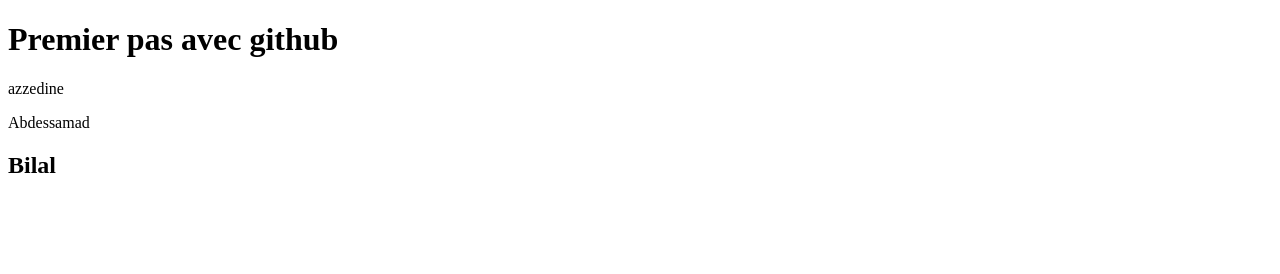
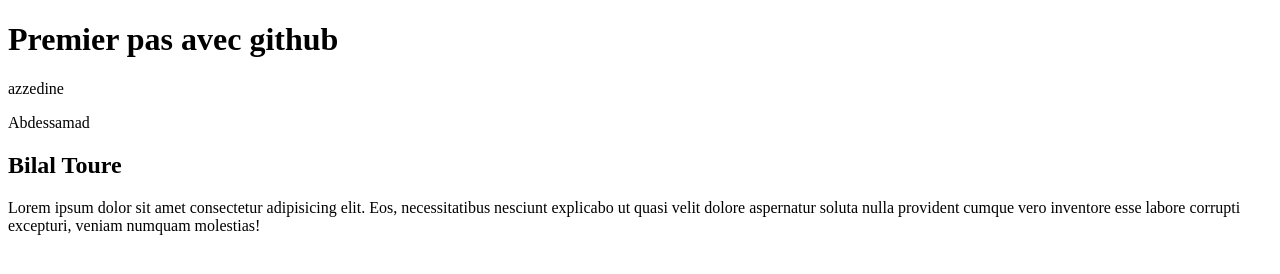
Before and after one commit to fadia13/coursgithub, a plain HTML site: page i,dex.html in a window 1280 px wide. Drawn offline with Linux system fonts and the light colour scheme.

Commit message:
Prenom Nom

```diff
--- a/i,dex.html
+++ b/i,dex.html
@@ -10,6 +10,7 @@
 
     <p>azzedine</p>
     <p>Abdessamad</p>
-    <h2>Bilal</h2>
+    <h2>Bilal Toure</h2>
+    <p>Lorem ipsum dolor sit amet consectetur adipisicing elit. Eos, necessitatibus nesciunt explicabo ut quasi velit dolore aspernatur soluta nulla provident cumque vero inventore esse labore corrupti excepturi, veniam numquam molestias!</p>
 </body>
 </html>
```
